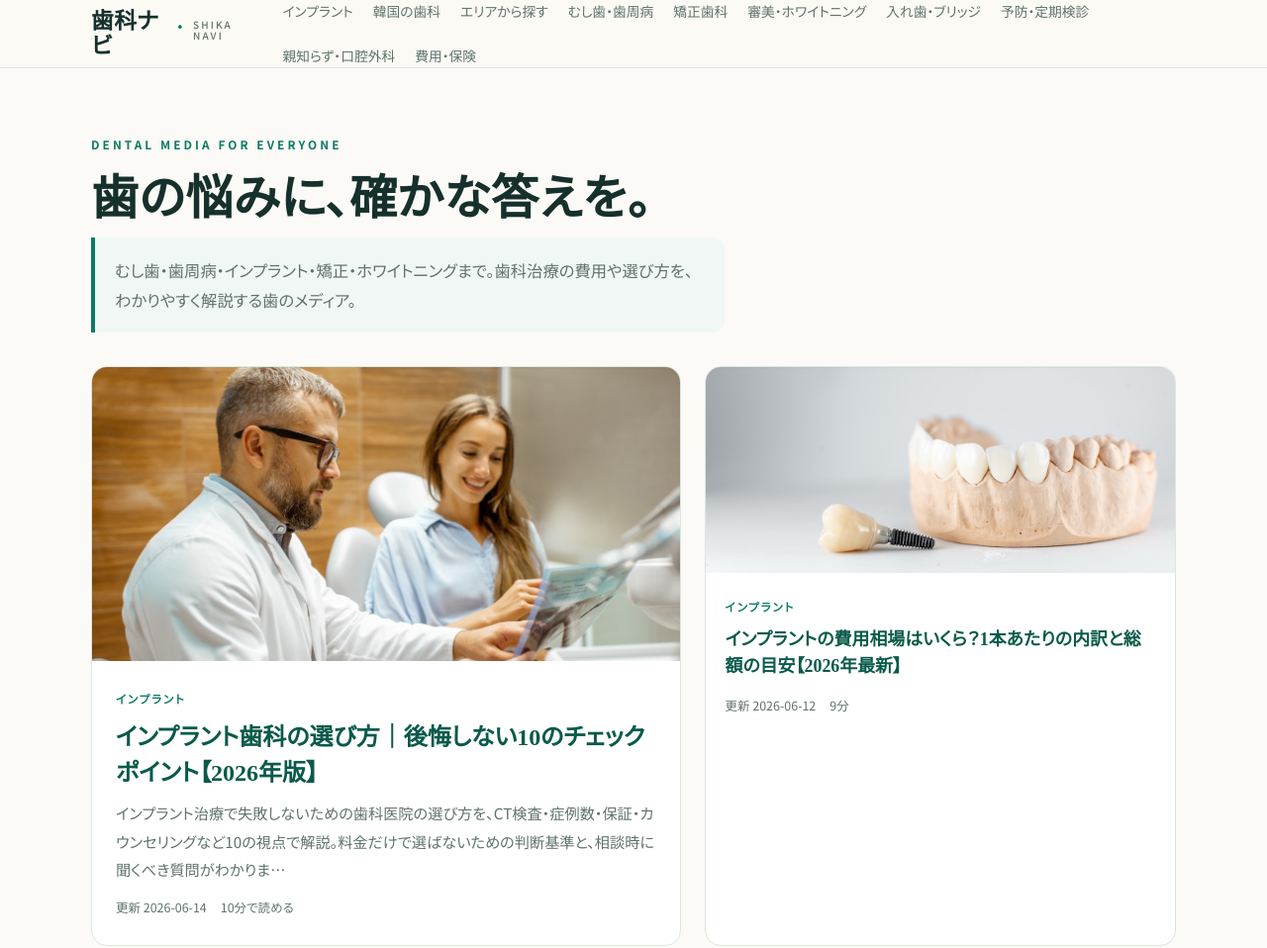
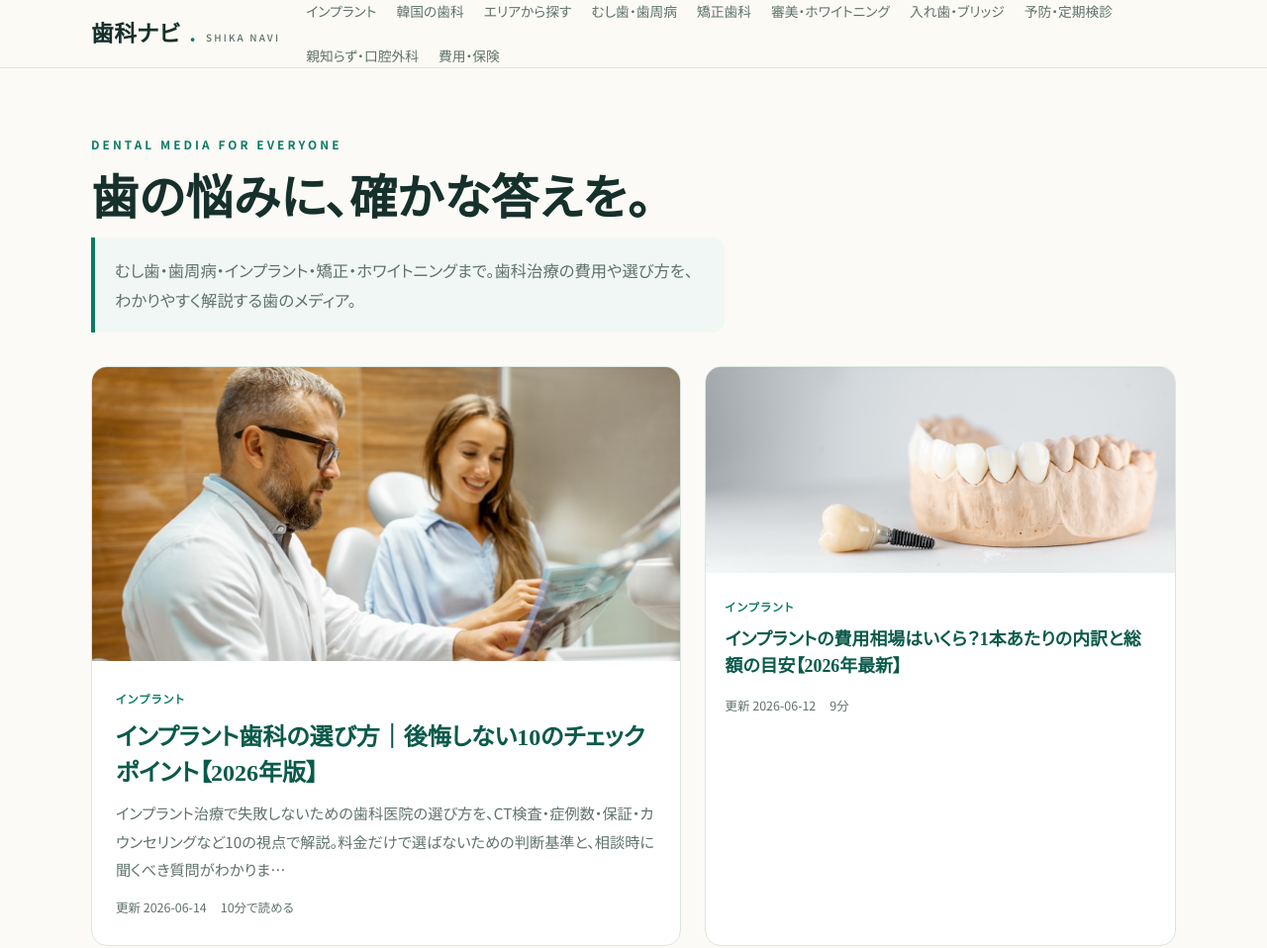
Before and after one commit to attractionkorea/shika-navi, a plain HTML site: page index.html in a window 1280 px wide. Shown: the top 958 px of the page at 99% size. Drawn offline with Linux system fonts and the light colour scheme.

Commit message:
ヘッダーのロゴを常に1行に固定（折り返し防止）
狭い幅で「歯科ナ／ビ」と不自然に折り返していたため、
.brand に white-space:nowrap と flex-shrink:0 を指定し、
歯科ナビ. SHIKA NAVI を常に1行で表示するよう修正。

Co-Authored-By: Claude Opus 4.7 <noreply@anthropic.com>

```diff
--- a/styles.css
+++ b/styles.css
@@ -30,8 +30,9 @@ img,svg{max-width:100%}
 .site-header{position:sticky;top:0;z-index:40;background:rgba(251,250,246,.9);
   backdrop-filter:saturate(150%) blur(8px);border-bottom:1px solid var(--line)}
 .site-header .wrap{display:flex;align-items:center;gap:26px;height:68px}
-.brand{display:flex;align-items:baseline;gap:10px;font-family:var(--serif);
-  font-weight:700;font-size:1.42rem;line-height:1.1;color:var(--ink);letter-spacing:.02em}
+.brand{display:flex;align-items:baseline;gap:10px;flex-shrink:0;white-space:nowrap;
+  font-family:var(--serif);font-weight:700;font-size:1.42rem;line-height:1.1;
+  color:var(--ink);letter-spacing:.02em}
 .brand:hover{text-decoration:none}
 .brand .dot{color:var(--primary)}
 .brand small{font-family:var(--sans);font-weight:500;font-size:.62rem;letter-spacing:.22em;
```
